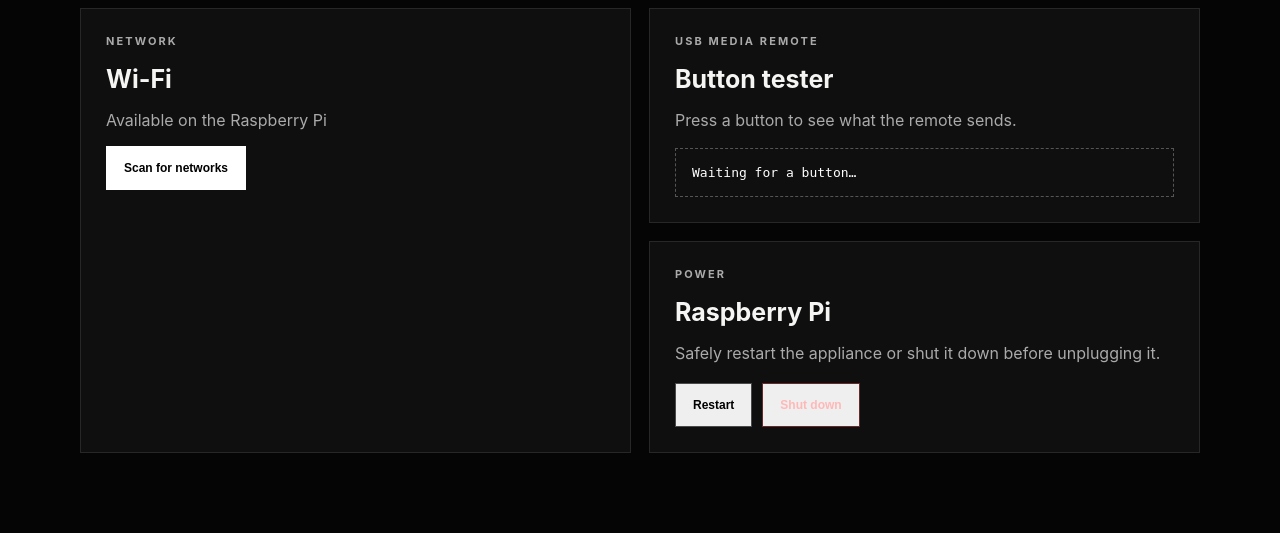
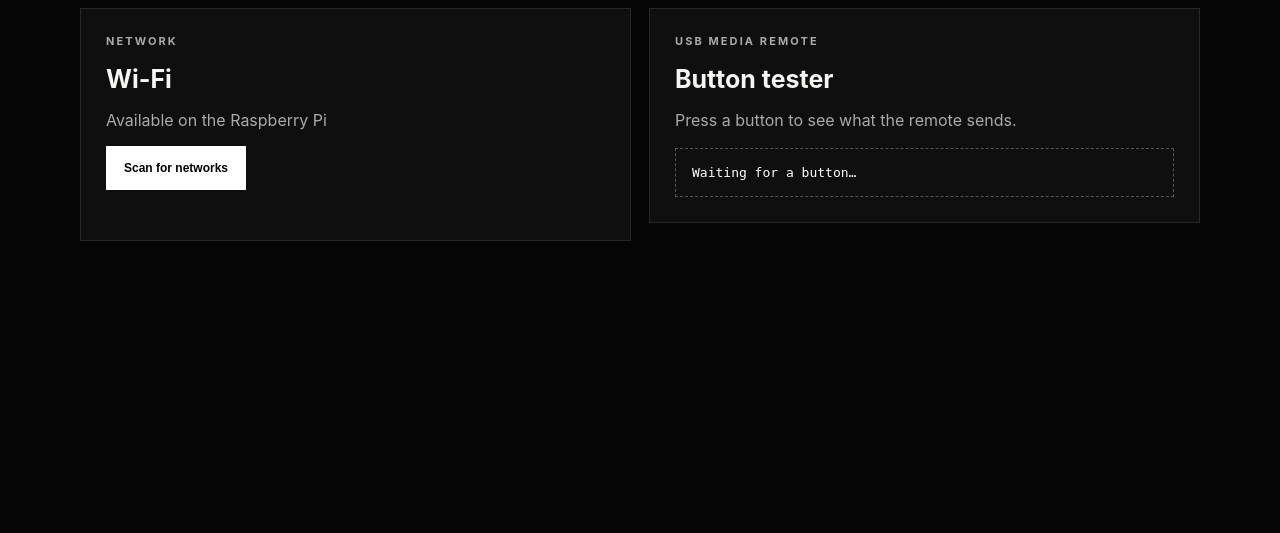
Before and after one commit to 13seitza/afilmbykirk, a Flask app: page /settings in a window 1280 px wide. Shown: the part 524-1057 px from the top of the page. After the commit the page ends 765 px from the top, so only its background shows below. Run offline with Flask 3, Linux system fonts and the light colour scheme; data that the repository does not hold is empty; some libraries are stand-ins or nearby versions.

Commit message:
Revert "Add kiosk power controls and remote select mapping"
This reverts commit b39e0feb7844a9fa1f601abad5cf0e8cce997aad.

```diff
--- a/afilmbykirk/routes.py
+++ b/afilmbykirk/routes.py
@@ -25,7 +25,6 @@
     change_volume,
     connect_bluetooth,
     connect_wifi,
-    power_action,
     scan_wifi,
     scan_bluetooth,
     select_audio_output,
@@ -292,17 +291,6 @@
     return jsonify(ok=True, enabled=payload["enabled"])
 
 
-@bp.post("/api/system/power")
-def system_power():
-    local_request_only()
-    payload = request.get_json(silent=True) or {}
-    try:
-        power_action(payload.get("action"))
-        return jsonify(ok=True)
-    except ControlError as error:
-        return jsonify(ok=False, error=str(error)), 400
-
-
 @bp.get("/api/audio/outputs")
 def get_audio_outputs():
     local_request_only()
--- a/afilmbykirk/static/css/app.css
+++ b/afilmbykirk/static/css/app.css
@@ -266,7 +266,6 @@
 }
 .button-icon { width: 16px; height: 16px; fill: none; stroke: currentColor; stroke-width: 2; stroke-linecap: round; stroke-linejoin: round; }
 .minimal-button.primary { color: #000; background: #fff; border-color: #fff; }
-.danger-button { color: #ffb8b8; border-color: #6a2929; }
 .minimal-button:hover,
 .minimal-button:focus { border-color: #fff; }
 .minimal-button.disabled { color: #555; border-color: #292929; }
--- a/afilmbykirk/static/js/app.js
+++ b/afilmbykirk/static/js/app.js
@@ -38,17 +38,6 @@
   };
 
   document.addEventListener('keydown', (event) => {
-    const selectKeys = [
-      'BrowserHome', 'BrowserSearch', 'Search', 'Accept', 'Select', 'Execute',
-      'LaunchApplication1', 'LaunchApplication2'
-    ];
-    if (selectKeys.includes(event.key) && document.body.dataset.localControls === 'true') {
-      event.preventDefault();
-      event.stopImmediatePropagation();
-      document.activeElement?.click();
-      scheduleSleep();
-      return;
-    }
     const volumeActions = {
       AudioVolumeUp: 'up',
       AudioVolumeDown: 'down',
--- a/afilmbykirk/static/js/settings.js
+++ b/afilmbykirk/static/js/settings.js
@@ -28,31 +28,6 @@
         `Currently ${result.enabled ? 'on' : 'off'}. When off, the home screen uses the black gradient.`;
       notify(`Background video ${result.enabled ? 'enabled' : 'disabled'}`);
     } catch (error) { notify(error.message); }
-  });
-
-  document.querySelectorAll('[data-power]').forEach((button) => {
-    button.addEventListener('click', async () => {
-      const action = button.dataset.power;
-      const message = action === 'shutdown'
-        ? 'Shut down the Raspberry Pi? Wait for the activity light to stop before unplugging it.'
-        : 'Restart A Film by Kirk?';
-      if (!window.confirm(message)) return;
-      button.disabled = true;
-      button.textContent = action === 'shutdown' ? 'Shutting down…' : 'Restarting…';
-      try {
-        const response = await fetch('/api/system/power', {
-          method: 'POST', headers: { 'Content-Type': 'application/json' },
-          body: JSON.stringify({ action })
-        });
-        if (!response.ok) {
-          const result = await response.json();
-          throw new Error(result.error);
-        }
-      } catch (error) {
-        button.disabled = false;
-        notify(error.message);
-      }
-    });
   });
 
   const postVolume = async (action) => {
--- a/afilmbykirk/system_controls.py
+++ b/afilmbykirk/system_controls.py
@@ -205,13 +205,3 @@
     _run(["bluetoothctl", "trust", address])
     _run(["bluetoothctl", "connect", address], timeout=30)
     return {"connected": True, "address": address}
-
-
-def power_action(action):
-    commands = {
-        "restart": ["sudo", "-n", "/usr/bin/systemctl", "reboot"],
-        "shutdown": ["sudo", "-n", "/usr/bin/systemctl", "poweroff"],
-    }
-    if action not in commands:
-        raise ControlError("Unknown power action")
-    _run(commands[action], timeout=10)
--- a/afilmbykirk/templates/settings.html
+++ b/afilmbykirk/templates/settings.html
@@ -38,16 +38,6 @@
       <p>Press a button to see what the remote sends.</p>
       <output class="remote-readout" id="remote-readout">Waiting for a button…</output>
     </section>
-
-    <section class="settings-card power-card">
-      <p class="label">Power</p>
-      <h2>Raspberry Pi</h2>
-      <p>Safely restart the appliance or shut it down before unplugging it.</p>
-      <div class="control-row">
-        <button class="minimal-button remote-focus" data-power="restart" type="button">Restart</button>
-        <button class="minimal-button danger-button remote-focus" data-power="shutdown" type="button">Shut down</button>
-      </div>
-    </section>
   </div>
   <div class="toast" id="settings-toast" role="status"></div>
 </section>
```
Also changed, not shown: tests/test_app.py (+0 -14 lines), 1 other file.
